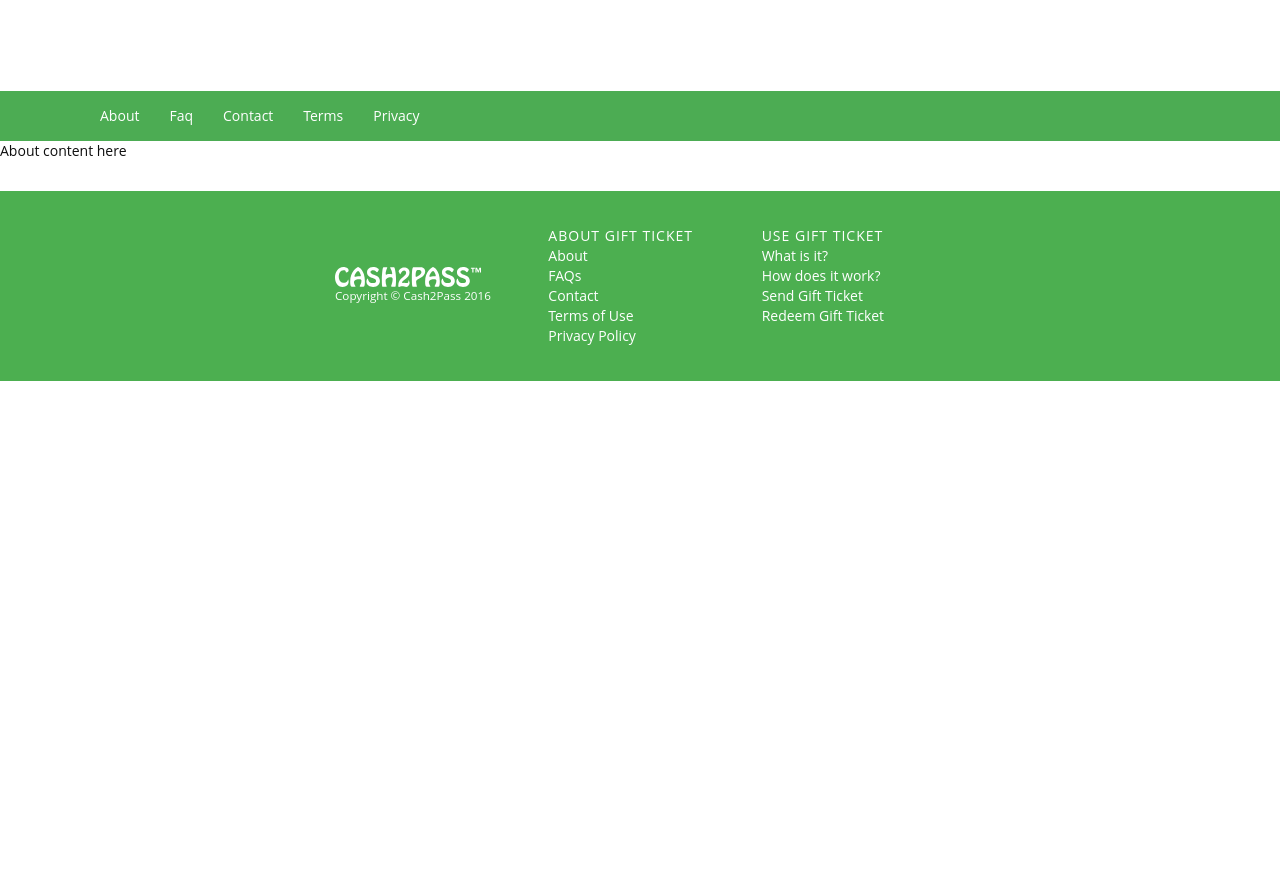
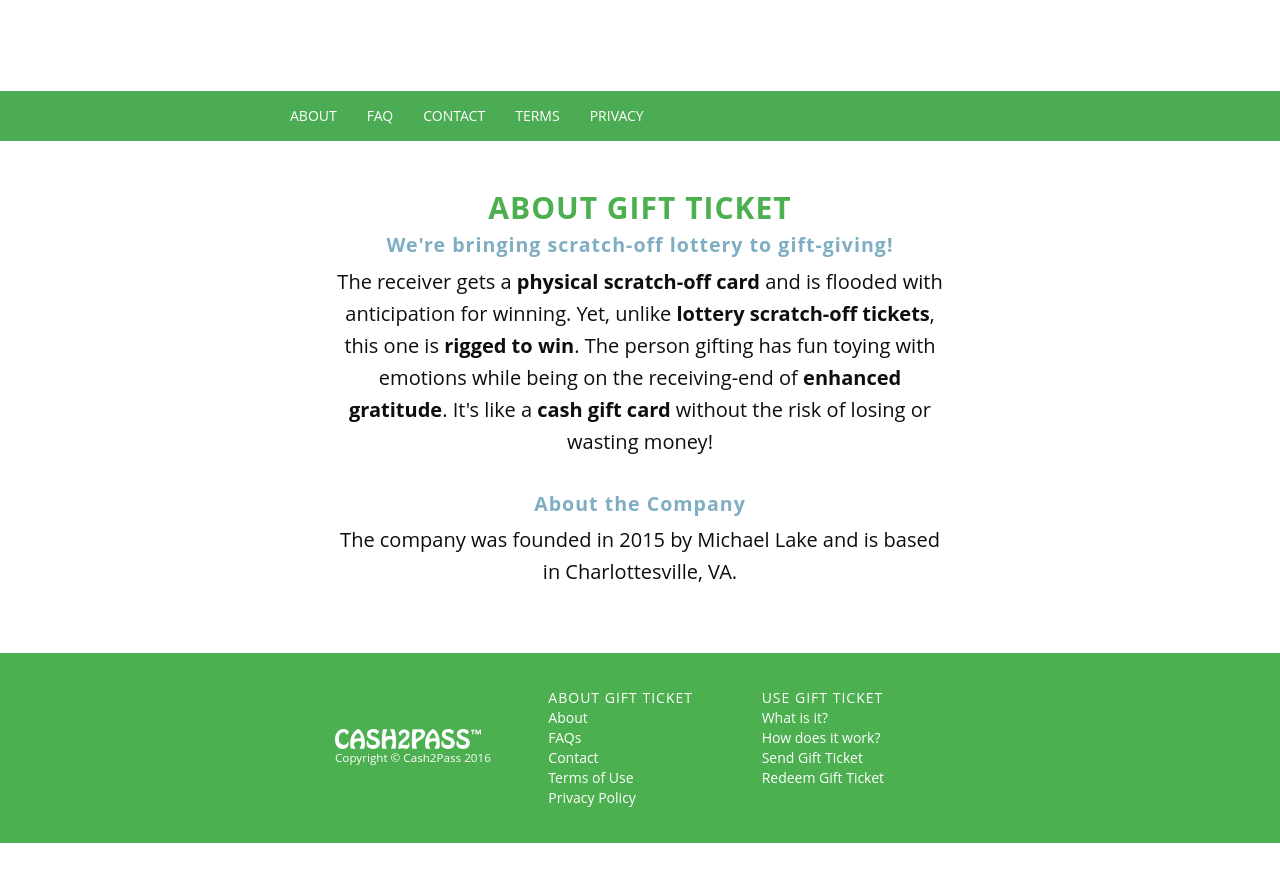
Before and after one commit to alleyway/gift-ticket-web, a Jekyll site: the page built from about.html, in a window 1280 px wide. Shown: the top 882 px of the page. Built offline with Jekyll 4.4.1, drawn with Linux system fonts in a browser that asks for light colours.

Commit message:
Update about

```diff
--- a/_includes/sub_navigation.html
+++ b/_includes/sub_navigation.html
@@ -1,7 +1,7 @@
 
 <header class="content-section sub_nav">
         <div class="container">
-            <div class="col-sm-5">
+            <div class="col-md-offset-2 col-md-5">
                 <ul class="nav navbar-nav">
                     <li><a href="about.html">About</a></li>
                     <li><a href="faq.html">Faq</a></li>
--- a/about.html
+++ b/about.html
@@ -3,4 +3,23 @@
 title: About - The Gift Ticket
 ---
 
-About content here
+<section class="container-fluid content-section text-center">
+    <div class="row">
+        <div class="col-lg-offset-3 col-lg-6">
+            <h2 style="margin-bottom:0; margin-top: 0px;">About Gift Ticket</h2>
+
+            <h4>We're bringing scratch-off lottery to gift-giving!</h4>
+            <p>
+                The receiver gets a <strong>physical scratch-off card</strong> and is flooded with anticipation for winning. Yet, unlike <strong>lottery scratch-off tickets</strong>, this one is <strong>rigged to win</strong>. The person gifting
+                has fun toying with emotions while being on the receiving-end of <strong>enhanced gratitude</strong>. It's like a <strong>cash gift card</strong> without the risk of losing or wasting money!
+            </p>
+            <h4>About the Company</h4>
+            <p>
+                The company was founded in 2015 by Michael Lake and is based in Charlottesville, VA.
+            </p>
+
+        </div>
+
+    </div>
+
+</section>
--- a/css/grayscale.css
+++ b/css/grayscale.css
@@ -112,7 +112,7 @@
 
 .navbar-custom .nav li a:hover {
     outline: 0;
-    color: rgba(255,255,255,.8);
+    text-decoration: underline;
     background-color: transparent;
 }
 
@@ -444,7 +444,7 @@
     letter-spacing: 1px;
 }
 .intro_buy_now a:hover {
-    color: lightgray;
+    text-decoration: underline;
 }
 
 .greybackground {
@@ -470,7 +470,17 @@
     width: 100%;
     background-color: #4CAC53;
 }
+.sub_nav a {
+    text-transform: uppercase;
+}
+.sub_nav a:hover {
+    color: #4CAC53;
+    background-color: #fff;
+}
 
+.navbar-nav>li>a:hover {
+    background-color: #fff;
+}
 .navbar-sub-custom {
     background-color: #4CAC53;
 }
--- a/index.html
+++ b/index.html
@@ -62,12 +62,14 @@
         <h2>How does it work?</h2>
     </div>
     <div class="row">
-        <div class="col-lg-3 col-lg-push-6">
+        <div class="col-lg-3 col-lg-push-6" style="background-color: cadetblue;">
+            <div style="vertical-align: middle;  background-color: blueviolet">
             <h4>Purchase Card!</h4>
             <p>Buy card for a 'winning' amount: $25/$50/$100/etc.
                 All cards cost the same no matter how much you're giving.
                 <br />
             </p>
+            </div>
         </div>
         <div class="col-lg-offset-3 col-lg-3 col-lg-pull-3 text-center">
             <img src="img/MoneyMatch_Product_Photo_Unscratched.jpg" style="width: 100%; max-width: 600px;"/>
```
